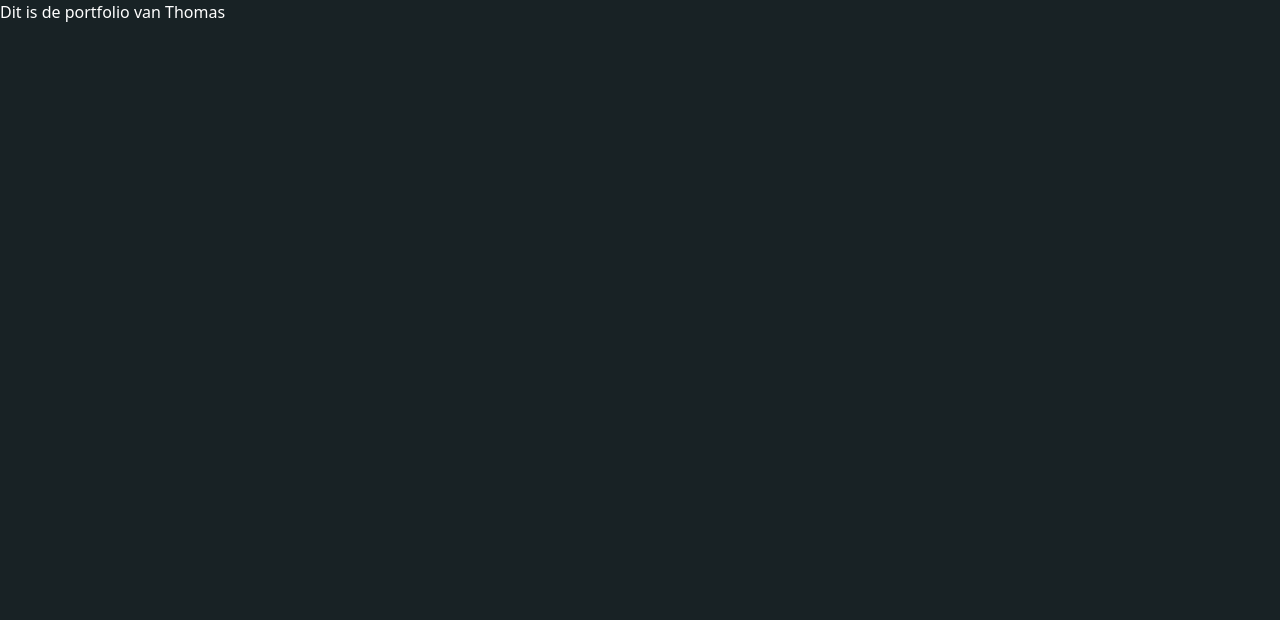
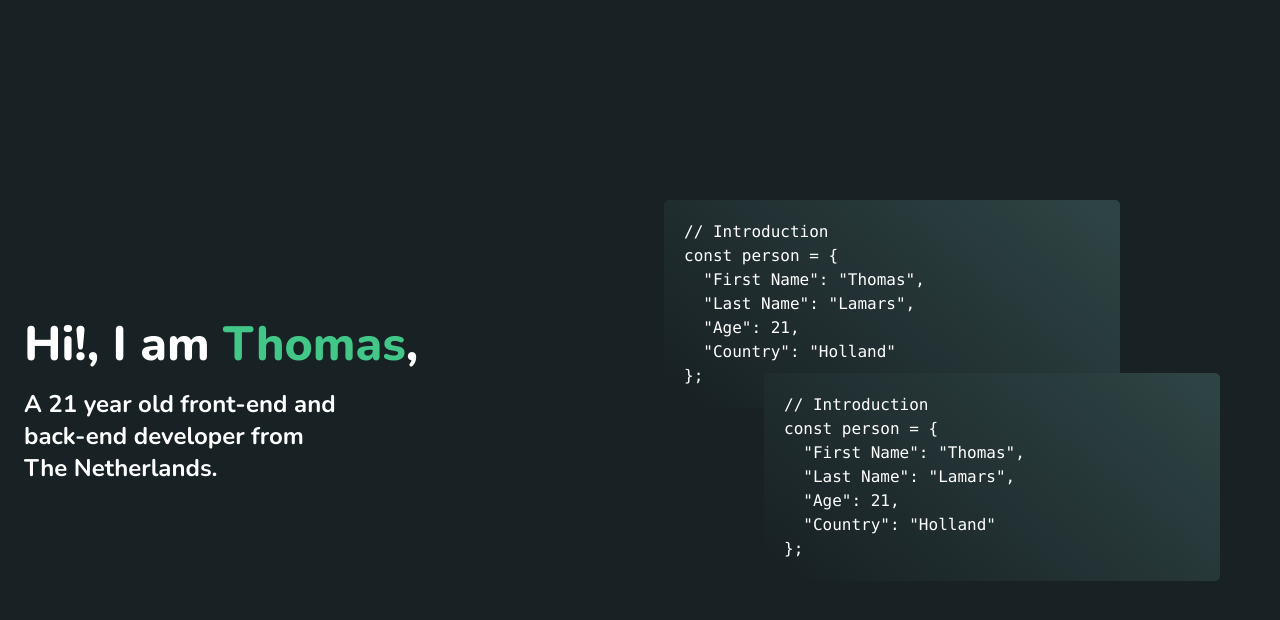
Before and after one commit to TLaMars/Portfolio-v2, a Gatsby site: page / in a window 1280 px wide. Built offline with nearby package versions, Linux system fonts and the light colour scheme; Gatsby itself is replaced by a stand-in of ours.

Commit message:
Added header

```diff
--- a/src/assets/scss/index.scss
+++ b/src/assets/scss/index.scss
@@ -1,3 +1,5 @@
+@import url('https://fonts.googleapis.com/css2?family=Nunito:ital,wght@0,200;0,300;0,400;0,600;0,700;0,800;0,900;1,200;1,300;1,400;1,600;1,700;1,800;1,900&display=swap');
+
 @import "tailwindcss/base";
 @import "tailwindcss/components";
 @import "tailwindcss/utilities";
@@ -7,4 +9,5 @@
 html, body {
     background: $bgPrimaryColor;
     color: $textWhite;
+
 }
--- /dev/null
+++ b/src/components/codeBlock/codeBlock.js
@@ -0,0 +1,16 @@
+import React from 'react';
+import * as style from './codeBlock.module.scss';
+
+export default function CodeBlock({ code, className }) {
+    return (
+        <div className={`${style.codeBlock} ${className}`}>
+            <code>{ `// Introduction
+const person = {
+  "First Name": "Thomas",
+  "Last Name": "Lamars",
+  "Age": 21,
+  "Country": "Holland"
+};` }</code>
+        </div>
+    )
+}
--- /dev/null
+++ b/src/components/codeBlock/codeBlock.module.scss
@@ -0,0 +1,15 @@
+@import "../../assets/scss/variables.scss";
+
+.codeBlock {
+    background: linear-gradient(40deg, $bgPrimaryColor 5%, $bgSecondaryColor 95%);
+    border-radius: 5px;
+    width: 77%;
+    max-width: 100%;
+
+    @apply p-5;
+
+    code {
+        display: block;
+        white-space: pre-wrap
+    }
+}
--- /dev/null
+++ b/src/components/header/header.js
@@ -0,0 +1,18 @@
+import React from 'react';
+import CodeBlock from '../codeBlock/codeBlock';
+import * as style from './header.module.scss';
+
+export default function Header() {
+    return (
+        <div className={style.header}>
+            <div className={style.header__left}>
+                <h1>Hi!, I am <span>Thomas</span>,</h1>
+                <h3>A 21 year old front-end and back-end developer from The Netherlands.</h3>
+            </div>
+            <div className={style.header__right}>
+                <CodeBlock />
+                <CodeBlock className={style.codeBlocks__floater} />
+            </div>
+        </div>
+    );
+}
--- /dev/null
+++ b/src/components/header/header.module.scss
@@ -0,0 +1,72 @@
+@import '../../assets/scss/variables.scss';
+
+.header {
+    @apply mx-auto;
+    display: flex;
+    flex-direction: column;
+    height: 800px;
+
+    &__left {
+        padding-top: 320px;
+
+        @screen md {
+            width: 40%;
+        }
+    }
+
+    &__right {
+        display: none;
+
+        @screen md {
+            padding-top: 200px;
+            display: block;
+            width: 60%;
+        }
+    }
+
+    &__right, &__left {
+        @apply px-6;
+
+        @screen lg {
+            width: 50%;
+        }
+    }
+
+    @screen md {
+        flex-direction: row;
+    }
+
+    @screen lg {
+        @apply container;
+    }
+
+    h1 {
+        @apply text-4xl;
+        @apply font-extrabold;
+        @apply mb-5;
+
+        @screen md {
+            @apply text-5xl;
+        }
+    }
+
+    h3 {
+        @apply text-2xl;
+        @apply font-bold;
+        width: 320px;
+    }
+
+    span {
+        color: $primaryColor;
+    }
+}
+
+.codeBlocks {
+    &__floater {
+        @screen md {
+            top: -35px;
+            position: relative;
+            left: 100px;
+        }
+    }
+}
--- a/src/pages/index.js
+++ b/src/pages/index.js
@@ -1,8 +1,37 @@
-import * as React from "react"
+import React from 'react';
+//import { graphql } from 'gatsby'
+import Header from '../components/header/header';
+import Portfolio from '../components/portfolio/portfolio';
 
-export default function Home() {
+export default function Home({ data }) {
 
     return (
-        <h1>Dit is de portfolio van Thomas</h1>
+        <div>
+            <Header />
+            <Portfolio />
+        </div>
     )
 }
+
+
+// export const query = graphql`
+//     query Projects {
+//         allContentfulProject(sort: {order: ASC, fields: createdAt}) {
+//             edges {
+//                 node {
+//                 usedTechnics
+//                 viewProject
+//                 type
+//                 title
+//                 createdAt
+//                 example {
+//                     title
+//                     file {
+//                     url
+//                     }
+//                 }
+//                 }
+//             }
+//         }
+//     }
+// `
--- a/tailwind.config.js
+++ b/tailwind.config.js
@@ -1,8 +1,18 @@
 module.exports = {
   purge: ['./src/**/*.{js,jsx,ts,tsx}'],
-  darkMode: false, // or 'media' or 'class'
+  darkMode: false,
   theme: {
-    extend: {},
+    extend: {
+      fontFamily: {
+        sans: ['Nunito']
+      }
+    },
+    screens: {
+      'sm': '640px',
+      'md': '768px',
+      'lg': '1024px',
+      'xl': '1280px'
+    }
   },
   variants: {
     extend: {},
```
